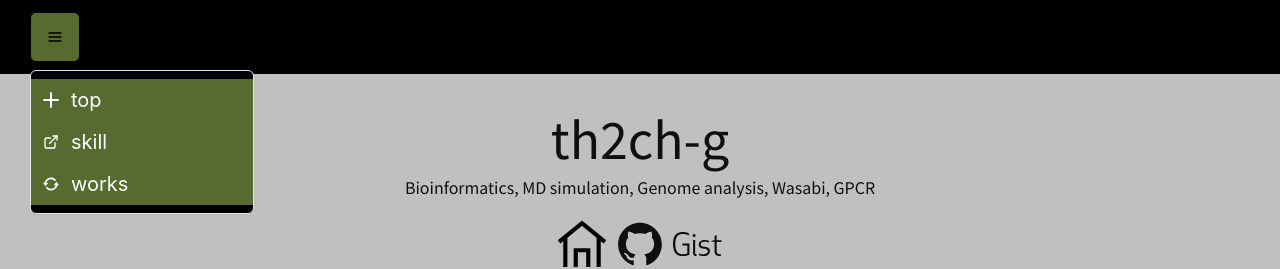
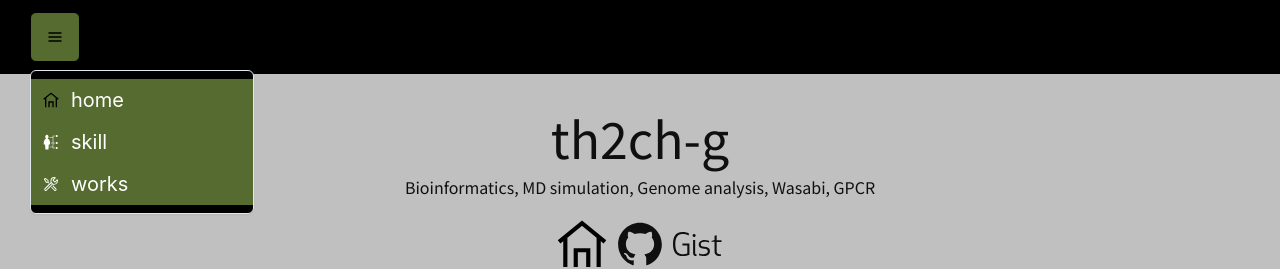
Before and after one commit to th2ch-g/hoge, a Next.js app: page / in a window 1280 px wide. Both pictures are taken after a click on the button "Options". Shown: the top 269 px of the page. Built offline with nearby package versions, Linux system fonts and the light colour scheme.

Commit message:
fix: menu

```diff
--- a/src/components/organisms/Navbar.tsx
+++ b/src/components/organisms/Navbar.tsx
@@ -1,20 +1,10 @@
-import {
-    SimpleGrid,
-    Menu,
-    MenuButton,
-    MenuItem,
-    MenuList,
-    Box,
-} from '@chakra-ui/react';
-import { NavbarItem } from '#/components/molecules/NavbarItem';
+import { Menu, MenuButton, MenuItem, MenuList, Box } from '@chakra-ui/react';
+import NextLink from 'next/link';
 import { IconButton } from '@chakra-ui/button';
-import {
-    HamburgerIcon,
-    AddIcon,
-    ExternalLinkIcon,
-    RepeatIcon,
-    EditIcon,
-} from '@chakra-ui/icons';
+import { HamburgerIcon } from '@chakra-ui/icons';
+import { VscTools } from 'react-icons/vsc';
+import { GiSkills } from 'react-icons/gi';
+import { GrHome } from 'react-icons/gr';
 
 const Navbar = () => {
     const path = process.env.NODE_ENV === 'production' ? '/home/' : '/';
@@ -43,59 +33,32 @@ const Navbar = () => {
                     />
                     <MenuList bgColor="black">
                         <MenuItem
-                            icon={<AddIcon />}
+                            icon={<GrHome />}
                             bgColor="darkolivegreen"
+                            as={NextLink}
+                            href={path}
                         >
-                            <NavbarItem
-                                label="top"
-                                href={path}
-                            />
+                            home
                         </MenuItem>
                         <MenuItem
-                            icon={<ExternalLinkIcon />}
+                            icon={<GiSkills />}
                             bgColor="darkolivegreen"
+                            as={NextLink}
+                            href={path + '#skill'}
                         >
-                            <NavbarItem
-                                label="skill"
-                                href={path + '#skill'}
-                            />
+                            skill
                         </MenuItem>
                         <MenuItem
-                            icon={<RepeatIcon />}
+                            icon={<VscTools />}
                             bgColor="darkolivegreen"
+                            as={NextLink}
+                            href={path + '#works'}
                         >
-                            <NavbarItem
-                                label="works"
-                                href={path + '#works'}
-                            />
+                            works
                         </MenuItem>
                     </MenuList>
                 </Menu>
             </Box>
-            {/* <SimpleGrid
-                px={30}
-                py={3}
-                bg="black"
-                color="white"
-                fontSize={20}
-                position="fixed"
-                width="full"
-                columns={3}
-                zIndex={10}
-            >
-                <NavbarItem
-                    label="top"
-                    href={path}
-                />{' '}
-                <NavbarItem
-                    label="skill"
-                    href={path + '#skill'}
-                />{' '}
-                <NavbarItem
-                    label="works"
-                    href={path + '#works'}
-                />{' '}
-            </SimpleGrid> */}
         </>
     );
 };
--- a/src/pages/index.tsx
+++ b/src/pages/index.tsx
@@ -127,7 +127,7 @@ export default function Home() {
                     fontSize={50}
                     id="skill"
                     marginY={5}
-                    scrollMargin={50}
+                    scrollMargin={70}
                 >
                     <Icon
                         as={GiSkills}
@@ -188,7 +188,7 @@ export default function Home() {
                     fontSize={50}
                     id="works"
                     marginY={30}
-                    scrollMargin={50}
+                    scrollMargin={70}
                 >
                     <Icon
                         as={VscTools}
@@ -276,8 +276,8 @@ export default function Home() {
                     image_path={path + 'works/study-notes.png'}
                 >
                     This repository has what I learned and studied, mainly for
-                    memorandum purposes. There are some interesting
-                    paper, review and web site. The fields range from genome
+                    memorandum purposes. There are some interesting paper,
+                    review and web site. The fields range from genome
                     informatics, molecular simulation, computer science, and
                     finance.
                 </WorksCard>
```
